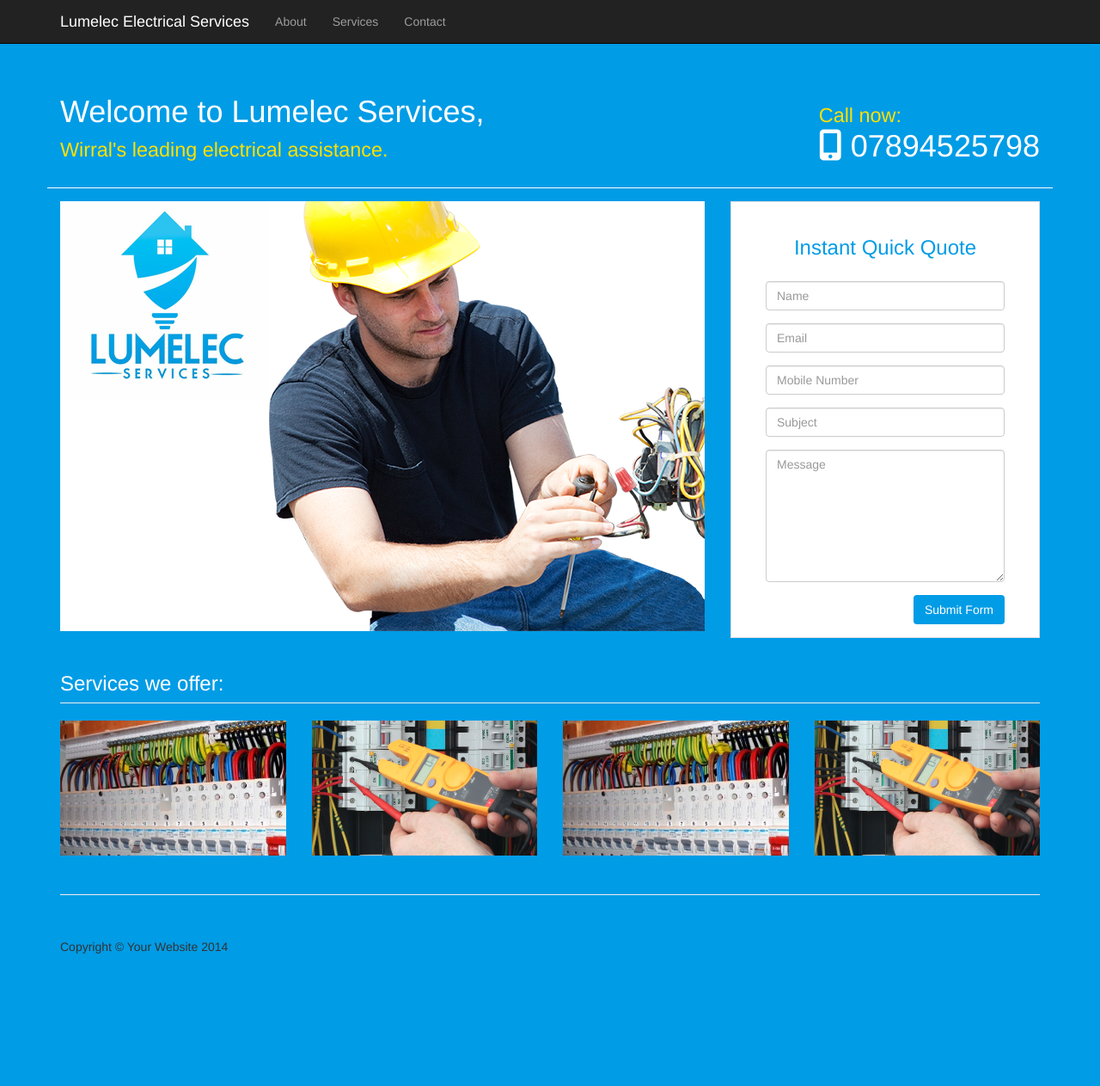
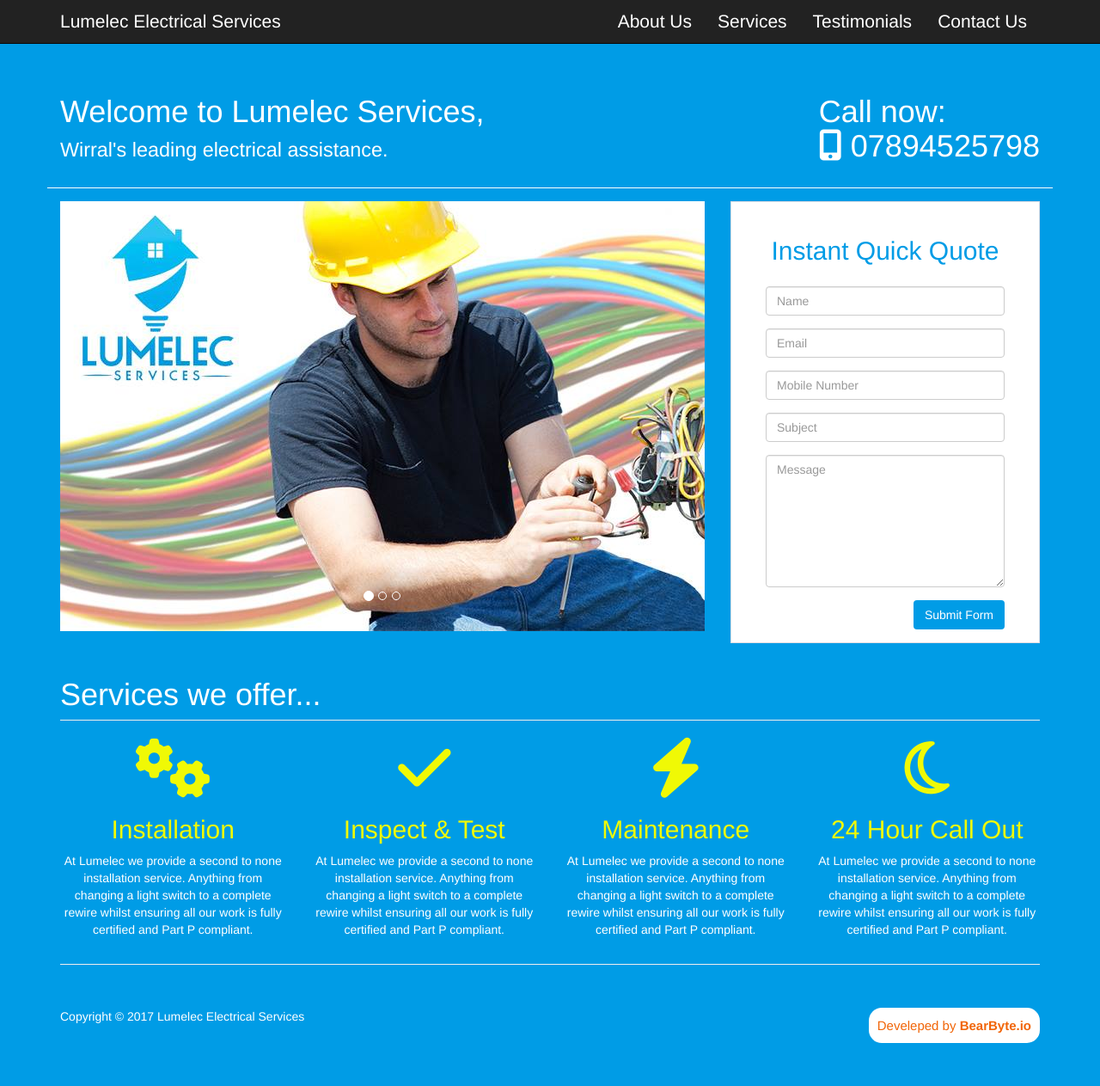
Before and after one commit to liamptk/lumelec-website, a PHP site: page / in a window 1280 px wide. Shown: the whole page at 86% size. Before the commit the page ends 1109 px from the top, so only its background shows below. Run offline with PHP 8.4, Linux system fonts and the light colour scheme; some libraries are stand-ins or nearby versions.

Commit message:
Changes made to header of website

```diff
--- a/css/additional.css
+++ b/css/additional.css
@@ -9,17 +9,58 @@
 }
 
 /* navbar*/
+.navbar-nav {
+	float: right;
+}
+
 .navbar-inverse .navbar-brand {
 	color: white;
 }
 
+.navbar-brand {
+	font-size: 1.5em !important;
+}
+
+.nav a{
+    color: white !important;
+    font-size: 1.5em !important;
+    }
+
 .red{
     color:red;
     }
-.form-area
-{
+
+
+/* Slider */
+
+.carousel-control.left {
+	background-image: none;
+}
+
+.carousel-control.right {
+	background-image: none;
+}
+
+.form-area {
     background-color: white;
 	padding: 0px 40px 49px;
 	margin: 0px 0px 0px;
 	border: 1px solid #DFDCE3;
 	}
+
+
+/* Services */
+
+.services {
+	color: white;
+}
+
+.services-icon {
+	color: #f0f905;
+}
+
+@media (max-width: 768px) {
+.navbar-nav {
+	float: left;
+}
+}
--- a/index.html
+++ b/index.html
@@ -31,7 +31,7 @@
     <meta name="description" content="">
     <meta name="author" content="">
 
-    <title>Wirral Electrician</title>
+    <title>Lumelec - Wirral's Leading Electrical Services</title>
 
     <!-- Bootstrap Core CSS -->
     <link href="css/bootstrap.min.css" rel="stylesheet">
@@ -70,13 +70,16 @@
             <div class="collapse navbar-collapse" id="bs-example-navbar-collapse-1">
                 <ul class="nav navbar-nav">
                     <li>
-                        <a href="#">About</a>
+                        <a href="#">About Us</a>
                     </li>
                     <li>
                         <a href="#">Services</a>
                     </li>
+					<li>
+                        <a href="#">Testimonials</a>
+                    </li>
                     <li>
-                        <a href="#">Contact</a>
+                        <a href="#">Contact Us</a>
                     </li>
                 </ul>
             </div>
@@ -92,12 +95,12 @@
         <div class="row" style="border-bottom: 1px solid white; margin-bottom: 15px;">
             <div class="col-lg-8">
                 <h1 class="page-header" style="border: none;">Welcome to Lumelec Services,</br>
-                    <small style="color: #fee100">Wirral's leading electrical assistance.</small>
+                    <small style="color:white">Wirral's leading electrical assistance.</small>
                 </h1>
             </div>
 			<div class="col-lg-4">
 			    <h1 class="page-header" style="color:white; float:right; border:none;">
-					<small style="color: #fee100">Call now:</small></br>
+					Call now:</br>
 					<i class="fa fa-mobile" aria-hidden="true"></i> 07894525798
                 </h1>
 			</div>
@@ -108,14 +111,44 @@
         <div class="row">
 
             <div class="col-md-8">
-                <img class="img-responsive" src="images/main-header.png" alt="">
+				<div id="myCarousel" class="carousel slide" data-ride="carousel">
+					  <!-- Indicators -->
+					  <ol class="carousel-indicators">
+						<li data-target="#myCarousel" data-slide-to="0" class="active"></li>
+						<li data-target="#myCarousel" data-slide-to="1"></li>
+						<li data-target="#myCarousel" data-slide-to="2"></li>
+					  </ol>
+
+					  <!-- Wrapper for slides -->
+					  <div class="carousel-inner">
+						<div class="item active">
+						  <img src="images/header-one.jpg" alt="wirral electrician installation free quote">
+						</div>
+
+						<div class="item">
+						  <img src="images/header-two.jpg" alt="wirral electrician installation free quote">
+						</div>
+
+						<div class="item">
+						  <img src="images/header-three.jpg" alt="wirral electrician installation free quote">
+						</div>
+					  </div>
+
+					  <!-- Left and right controls -->
+					  <a class="left carousel-control" href="#myCarousel" data-slide="prev">
+						<span class="sr-only">Previous</span>
+					  </a>
+					  <a class="right carousel-control" href="#myCarousel" data-slide="next">
+						<span class="sr-only">Next</span>
+					  </a>
+					</div>
             </div>
 
             <div class="col-md-4">
 				<div class="form-area">
 					<form role="form">
 					<br style="clear:both">
-								<h3 style="margin-bottom: 25px; text-align: center;color:#009ce6;">Instant Quick Quote</h3>
+								<h2 style="margin-bottom: 25px; text-align: center;color:#009ce6;">Instant Quick Quote</h2>
 								<div class="form-group">
 									<input type="text" class="form-control" id="name" name="name" placeholder="Name" required>
 								</div>
@@ -144,30 +177,38 @@
         <div class="row">
 
             <div class="col-lg-12">
-                <h3 class="page-header" style="color:white;">Services we offer:</h3>
+                <h1 class="page-header" style="color:white;">Services we offer...</h1>
             </div>
 
-            <div class="col-sm-3 col-xs-6">
+            <div class="col-sm-3 col-xs-6 text-center">
                 <a href="#">
-                    <img class="img-responsive portfolio-item" src="images/image-two.png" alt="">
+                   <i class="fa fa-cogs fa-5x services-icon" aria-hidden="true"></i>
+				   <h2 class="services-icon"> Installation </h2>
+				   <p class="services"> At Lumelec we provide a second to none installation service. Anything from changing a light switch to a complete rewire whilst ensuring all our work is fully certified and Part P compliant. </p>
                 </a>
             </div>
 
-            <div class="col-sm-3 col-xs-6">
+            <div class="col-sm-3 col-xs-6 text-center">
                 <a href="#">
-                    <img class="img-responsive portfolio-item" src="images/image-one.png" alt="">
+                   <i class="fa fa-check fa-5x services-icon" aria-hidden="true"></i>
+				   <h2 class="services-icon"> Inspect & Test</h2>
+				   <p class="services"> At Lumelec we provide a second to none installation service. Anything from changing a light switch to a complete rewire whilst ensuring all our work is fully certified and Part P compliant. </p>
                 </a>
             </div>
 
-            <div class="col-sm-3 col-xs-6">
+            <div class="col-sm-3 col-xs-6 text-center">
                 <a href="#">
-                    <img class="img-responsive portfolio-item" src="images/image-two.png" alt="">
+                   <i class="fa fa-flash fa-5x services-icon" aria-hidden="true"></i>
+				   <h2 class="services-icon"> Maintenance </h2>
+				   <p class="services"> At Lumelec we provide a second to none installation service. Anything from changing a light switch to a complete rewire whilst ensuring all our work is fully certified and Part P compliant. </p>
                 </a>
             </div>
 
-            <div class="col-sm-3 col-xs-6">
+            <div class="col-sm-3 col-xs-6 text-center">
                 <a href="#">
-                    <img class="img-responsive portfolio-item" src="images/image-one.png" alt="">
+                   <i class="fa fa-moon-o fa-5x services-icon" aria-hidden="true"></i>
+				   <h2 class="services-icon"> 24 Hour Call Out </h2>
+				   <p class="services"> At Lumelec we provide a second to none installation service. Anything from changing a light switch to a complete rewire whilst ensuring all our work is fully certified and Part P compliant. </p>
                 </a>
             </div>
 
@@ -180,7 +221,7 @@
         <footer>
             <div class="row">
                 <div class="col-lg-12">
-                    <p>Copyright &copy; Your Website 2014</p>
+                    <p class="services">Copyright &copy; 2017 Lumelec Electrical Services <span style="font-size:15px; background-color: white; padding: 10px; border-radius:15px;color: #f16508; float:right;">Develeped by <b><a style="color: #f16508;" href="https://bearbyte.io">BearByte.io</a><span></b></p>
                 </div>
             </div>
             <!-- /.row -->
```
Also changed, not shown: images/390px-Breadth-first-tree.svg.png (added), images/chas.png (added), images/cscs.png (added), images/ecs.jpg (added), images/header-one.jpg (added), images/header-three.jpg (added), images/header-two.jpg (added), 1 other file.
